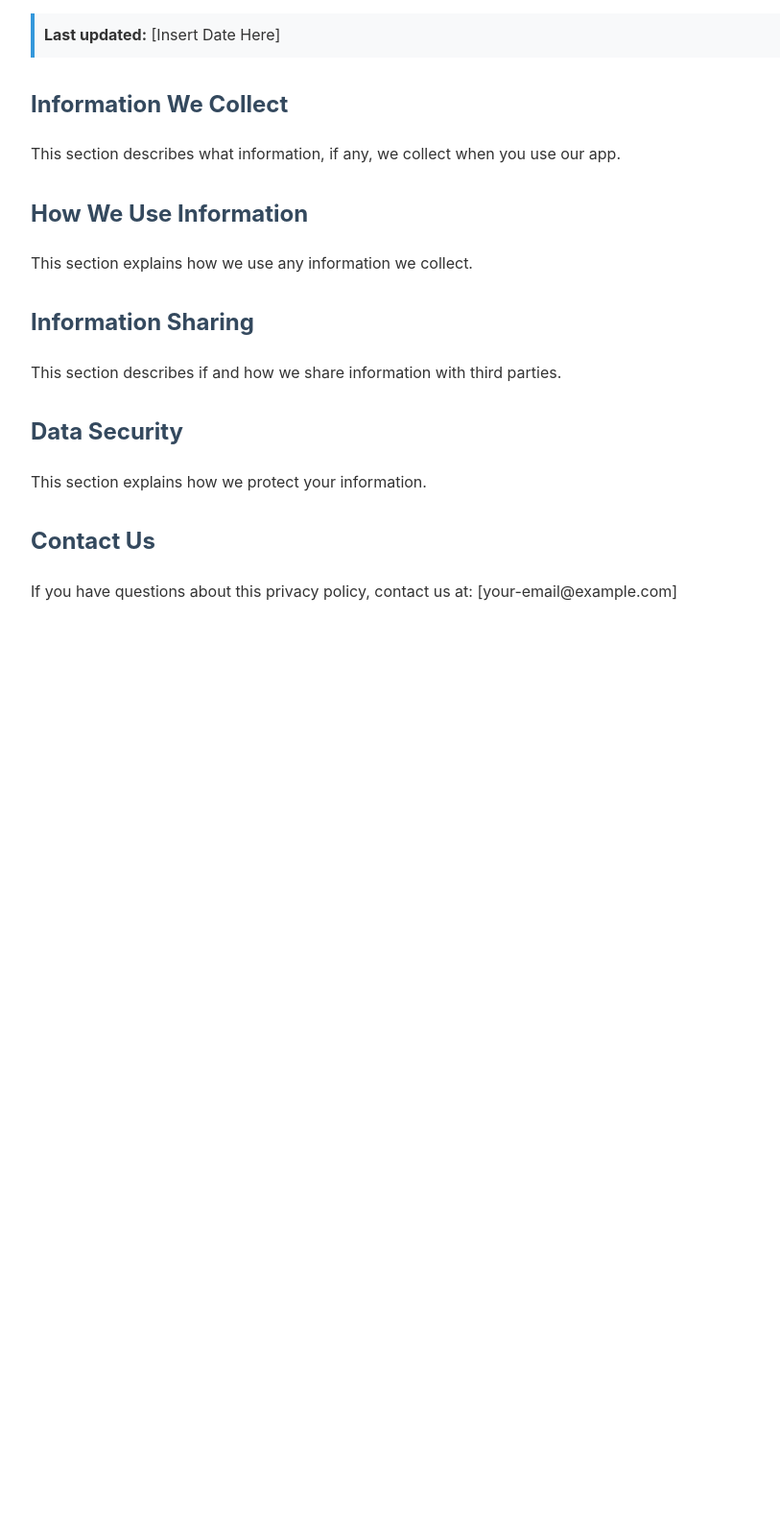
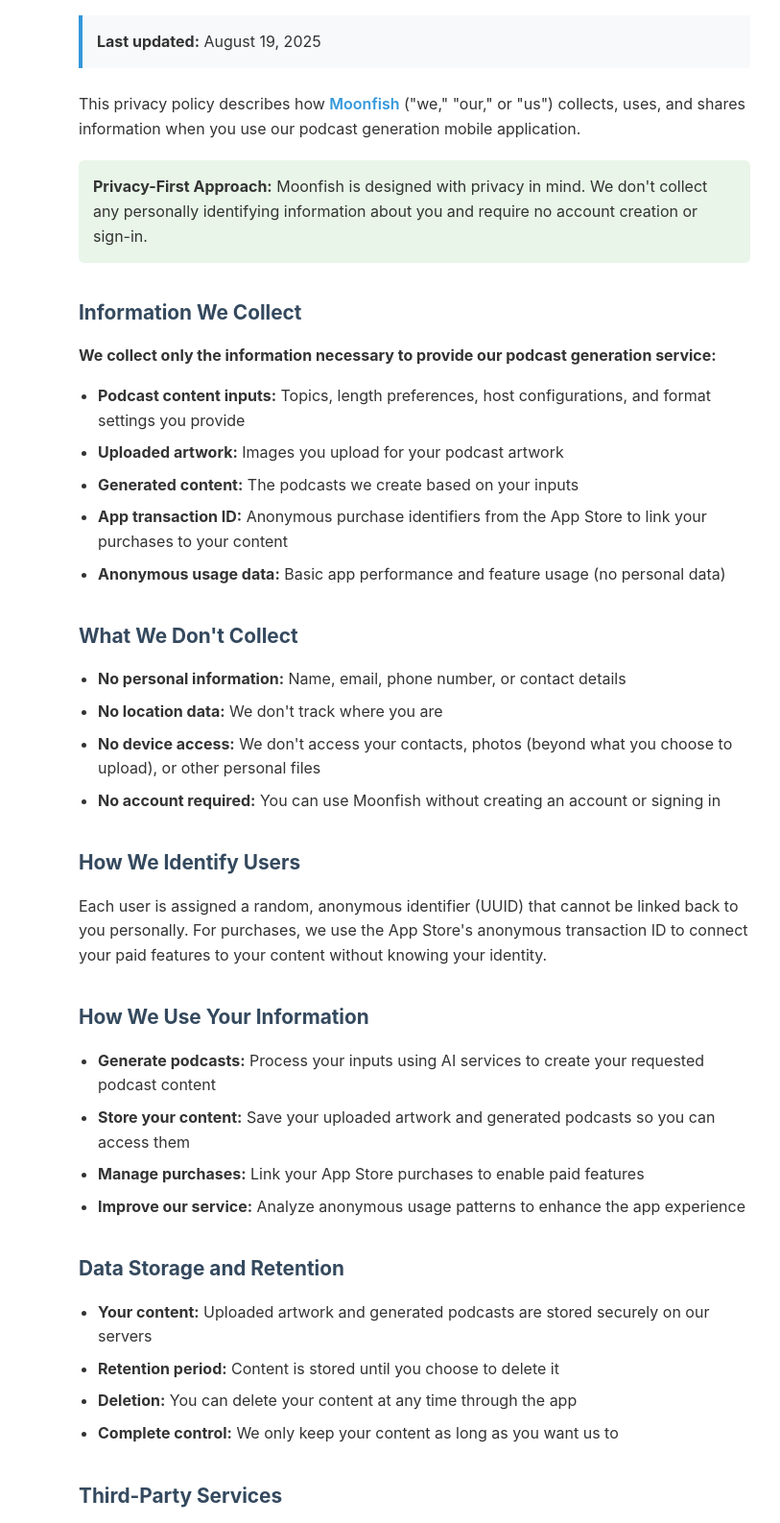
Before and after one commit to huygbui/moonfish-privacy, a plain HTML site: page index.html in a window 1280 px wide. Shown: the part 112-1699 px from the top of the page at 96% size, without its empty margins (208-1021 px from the left). Before the commit the page ends 800 px from the top, so only its background shows below. Drawn offline with Linux system fonts and the light colour scheme.

Commit message:
Update index.html

```diff
--- a/index.html
+++ b/index.html
@@ -3,29 +3,55 @@
 <head>
     <meta charset="UTF-8">
     <meta name="viewport" content="width=device-width, initial-scale=1.0">
-    <title>Privacy Policy - Your App Name</title>
+    <title>Privacy Policy - Moonfish</title>
     <style>
         body {
             font-family: -apple-system, BlinkMacSystemFont, 'Segoe UI', Roboto, sans-serif;
-            max-width: 800px;
+            max-width: 700px;
             margin: 0 auto;
-            padding: 20px;
+            padding: 30px 20px;
             line-height: 1.6;
             color: #333;
+            background: #fff;
         }
         h1 {
             color: #2c3e50;
-            border-bottom: 2px solid #3498db;
-            padding-bottom: 10px;
+            font-size: 2em;
+            margin-bottom: 10px;
         }
         h2 {
             color: #34495e;
-            margin-top: 30px;
+            font-size: 1.3em;
+            margin-top: 35px;
+            margin-bottom: 15px;
+        }
+        .app-name {
+            color: #3498db;
+            font-weight: 600;
         }
         .last-updated {
             background: #f8f9fa;
-            padding: 10px;
+            padding: 15px;
             border-left: 4px solid #3498db;
+            margin: 25px 0;
+            border-radius: 0 4px 4px 0;
+        }
+        .contact-box {
+            background: #f8f9fa;
+            padding: 20px;
+            border-radius: 8px;
+            margin-top: 30px;
+        }
+        ul {
+            padding-left: 20px;
+        }
+        li {
+            margin-bottom: 8px;
+        }
+        .highlight {
+            background: #e8f5e8;
+            padding: 15px;
+            border-radius: 6px;
             margin: 20px 0;
         }
     </style>
@@ -34,27 +60,84 @@
     <h1>Privacy Policy</h1>
 
     <div class="last-updated">
-        <strong>Last updated:</strong> [Insert Date Here]
+        <strong>Last updated:</strong> August 19, 2025
+    </div>
+
+    <p>This privacy policy describes how <span class="app-name">Moonfish</span> ("we," "our," or "us") collects, uses, and shares information when you use our podcast generation mobile application.</p>
+
+    <div class="highlight">
+        <strong>Privacy-First Approach:</strong> Moonfish is designed with privacy in mind. We don't collect any personally identifying information about you and require no account creation or sign-in.
     </div>
 
     <h2>Information We Collect</h2>
-    <p>This section describes what information, if any, we collect when you use our app.</p>
-    <!-- Add your content here -->
+    <p><strong>We collect only the information necessary to provide our podcast generation service:</strong></p>
+    <ul>
+        <li><strong>Podcast content inputs:</strong> Topics, length preferences, host configurations, and format settings you provide</li>
+        <li><strong>Uploaded artwork:</strong> Images you upload for your podcast artwork</li>
+        <li><strong>Generated content:</strong> The podcasts we create based on your inputs</li>
+        <li><strong>App transaction ID:</strong> Anonymous purchase identifiers from the App Store to link your purchases to your content</li>
+        <li><strong>Anonymous usage data:</strong> Basic app performance and feature usage (no personal data)</li>
+    </ul>
 
-    <h2>How We Use Information</h2>
-    <p>This section explains how we use any information we collect.</p>
-    <!-- Add your content here -->
+    <h2>What We Don't Collect</h2>
+    <ul>
+        <li><strong>No personal information:</strong> Name, email, phone number, or contact details</li>
+        <li><strong>No location data:</strong> We don't track where you are</li>
+        <li><strong>No device access:</strong> We don't access your contacts, photos (beyond what you choose to upload), or other personal files</li>
+        <li><strong>No account required:</strong> You can use Moonfish without creating an account or signing in</li>
+    </ul>
 
-    <h2>Information Sharing</h2>
-    <p>This section describes if and how we share information with third parties.</p>
-    <!-- Add your content here -->
+    <h2>How We Identify Users</h2>
+    <p>Each user is assigned a random, anonymous identifier (UUID) that cannot be linked back to you personally. For purchases, we use the App Store's anonymous transaction ID to connect your paid features to your content without knowing your identity.</p>
+
+    <h2>How We Use Your Information</h2>
+    <ul>
+        <li><strong>Generate podcasts:</strong> Process your inputs using AI services to create your requested podcast content</li>
+        <li><strong>Store your content:</strong> Save your uploaded artwork and generated podcasts so you can access them</li>
+        <li><strong>Manage purchases:</strong> Link your App Store purchases to enable paid features</li>
+        <li><strong>Improve our service:</strong> Analyze anonymous usage patterns to enhance the app experience</li>
+    </ul>
+
+    <h2>Data Storage and Retention</h2>
+    <ul>
+        <li><strong>Your content:</strong> Uploaded artwork and generated podcasts are stored securely on our servers</li>
+        <li><strong>Retention period:</strong> Content is stored until you choose to delete it</li>
+        <li><strong>Deletion:</strong> You can delete your content at any time through the app</li>
+        <li><strong>Complete control:</strong> We only keep your content as long as you want us to</li>
+    </ul>
+
+    <h2>Third-Party Services</h2>
+    <p>Moonfish uses third-party services that have their own privacy policies:</p>
+    <ul>
+        <li><strong>App Store:</strong> For app distribution, updates, and purchase processing</li>
+        <li><strong>Google AI Services:</strong> For podcast content generation (your inputs are processed but not permanently stored by Google)</li>
+        <li><strong>Cloud hosting services:</strong> For secure content storage and app infrastructure</li>
+    </ul>
 
     <h2>Data Security</h2>
-    <p>This section explains how we protect your information.</p>
-    <!-- Add your content here -->
+    <p>We implement industry-standard security measures to protect your uploaded content and generated podcasts. All data is transmitted securely using encryption and stored using secure cloud infrastructure.</p>
 
-    <h2>Contact Us</h2>
-    <p>If you have questions about this privacy policy, contact us at: [your-email@example.com]</p>
+    <h2>Children's Privacy</h2>
+    <p>Moonfish does not knowingly collect personal information from children under 13. Since we don't collect personally identifying information from any users, children can safely use our app under parental guidance.</p>
+
+    <h2>Your Rights</h2>
+    <p>You have the right to:</p>
+    <ul>
+        <li><strong>Access your content:</strong> View all podcasts and artwork you've created</li>
+        <li><strong>Delete your content:</strong> Remove any uploaded artwork or generated podcasts at any time</li>
+        <li><strong>Data portability:</strong> Download your generated podcasts in standard formats</li>
+        <li><strong>Complete control:</strong> Manage all your data directly through the app</li>
+        <li><strong>Contact us:</strong> Ask questions about your data or this policy</li>
+    </ul>
+
+    <h2>Changes to This Policy</h2>
+    <p>We may update this privacy policy from time to time. We will notify users of any changes by posting the new policy on this page and updating the "Last updated" date.</p>
+
+    <div class="contact-box">
+        <h2>Contact Us</h2>
+        <p>If you have any questions about this privacy policy or our practices, please contact us at:</p>
+        <p><strong>Email:</strong> huygia.b@gmail.com</p>
+    </div>
 
 </body>
 </html>
```
